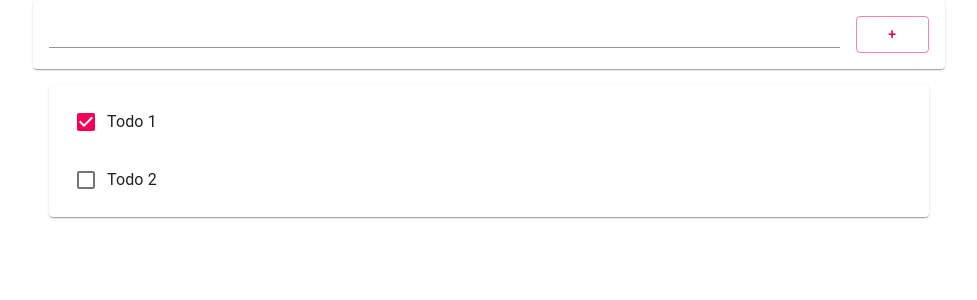
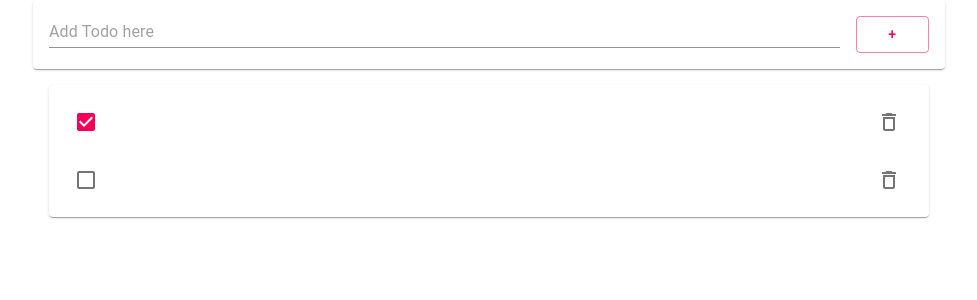
Before and after one commit to JiYoungHwang73/todo-react-app, a React (Create React App) app: page / in a window 1280 px wide. Shown: the top 300 px of the page, without its empty margins (151-1128 px from the left). Built offline with nearby package versions, Linux system fonts and the light colour scheme.

Commit message:
11. React로 목록 추가, 수정, 삭제하기  - 오류 사항 Warning: Failed prop type: Invalid prop `id`/`name` of type `number` supplied to `ForwardRef(InputBase)`, expected `string`. 목록 안 불러와지는 현상. prop type 문제.

```diff
--- a/src/AddTodo.js
+++ b/src/AddTodo.js
@@ -1,35 +1,41 @@
-import React, { useState } from "react";
-import { TextField, Paper, Button, Grid } from "@material-ui/core";
+import React from "react";
+import { TextField, Paper, Button, Grid} from "@material-ui/core";
 
-function AddTodo(props) {
-    const [item, setItem] = useState({ title: "" });
-
-    const onInputChange = (e) => {
-        let newItem = {...item}
-        newItem.title = e.target.value;
-        setItem(newItem);
+class AddTodo extends React.Component {
+    constructor(props) {
+        super(props);
+        this.state = {item: {title: ""}};
+        this.add = props.add; // props의 함수를 this.add에 연결,
+        //props에는 상위 컴포넌트(App.js)의 함수, 매개변수가 들어 있음.
+    }
+    onInputChange = (e) => {
+        const thisItem = this.state.item;
+        thisItem.title = e.target.value;
+        this.setState({item: thisItem});
+        console.log(thisItem);
     }
 
-    const onButtonClick = () => {
-        props.add(item);
-        setItem({ title: "" });// text 값을 추가하고 입력 필드는 초기화시킨다.
+    onButtonClick = () => {
+        this.add(this.state.item);
+        this.setState({item: {title: ""}}); // text 값을 추가하고 입력 필드는 초기화시킨다.
     }
 
-    const enterKeyEventHandler = (e) => {
-        if (e.key == 'Enter') {
-            onButtonClick();
+    enterKeyEventHandler = (e) => {
+        if(e.key == 'Enter') {
+            this.onButtonClick();
         }
     }
+    render() {
         return (
-        <Paper style={{ margine: 16, padding: 16 }}>
+            <Paper style={{margine:16, padding:16}}>
                 <Grid container>
-                <Grid xs={11} md={11} item style={{ paddingRight: 16 }}>
+                    <Grid xs={11} md={11} item style={{paddingRight:16}}>
                         <TextField
-                        placehoder="Add Todo here"
+                        placeholder="Add Todo here"
                         fullWidth
-                        onChange={onInputChange}
-                        value={item.title}
-                        onKeyPress={enterKeyEventHandler}
+                        onChange={this.onInputChange}
+                        value={this.state.item.title}
+                        onKeyPress={this.enterKeyEventHendler}
                         />
                     </Grid>
                     <Grid xs={1} md={1} item>
@@ -37,15 +43,15 @@ function AddTodo(props) {
                         fullWidth
                         color="secondary"
                         variant="outlined"
-                        onClick={onButtonClick}
+                        onClick={this.onButtonClick}
                         >
                             +
                         </Button>
                     </Grid>
                 </Grid>
             </Paper>
-
         );
+    }
 }
 
 export default AddTodo;
--- a/src/App.js
+++ b/src/App.js
@@ -1,57 +1,63 @@
-import React, { useState, useEffect } from 'react';
+import React from 'react';
 import Todo from './Todo';
 import AddTodo from './AddTodo';
 import { Paper, List, Container } from "@material-ui/core";
 import './App.css';
 
-function App() {
-  const [items, setItems] = useState([
+class App extends React.Component {
+  constructor(props) {
+    super(props);
+    this.state = {
+      items: [
         { id: 0, title: "Todo 1 ", done: true },
         { id: 1, title: "Todo 2 ", done: false },
-  ]);
-
-  const [todoItems, setTodoItems] = useState("");
+      ],
+    };
+  }
 
   // add 함수 추가
-  const add = (item) => {
-    const thisItems = items;
-    item.id = "ID-" + thisItems.length;//key를 위한 id 추가
+  add = (item) => {
+    const thisItems = this.state.items;
+    item.id = "ID-" + thisItems.length;   // key를 위한 id 추가
     item.done = false;
     thisItems.push(item);
-    setItems(thisItems);
-    setTodoItems(items.length > 0 && (
+    this.setState({ items: thisItems }); // update state
+    console.log("items: ", this.state.items);
+  }
+
+  // delete 함수 추가
+  delete = (item) => {
+    const thisItems = this.state.items;
+    const newItems = thisItems.filter(e => e.id !== item.id);
+    this.setState({ items: newItems }, () => {
+      // 디버깅 콜백
+      console.log("Update Items: ", this.state.items);
+    });
+  }
+
+  render() {
+    // todoItems에 this.state.items.length가 0보다 크다면 true이므로 && 뒤에 값을 넘겨준다.
+    // todoItem = this.state.items.length > 0 ? (<Paper></Paper>):""; 이렇게 해도 같은 결과이다. 조건선택문 ? ternary operator
+    var todoItems = this.state.items.length > 0 && (
       <Paper style={{ margin: 16 }}>
         <List>
-          {items.map((item, idx) => (
-            <Todo item={item} key={item.id} />
+          {this.state.items.map((item, idx) => (
+            <Todo item={item} key={item.id} delete={this.delete}/>
           ))}
         </List>
       </Paper>
-    ));
-    console.log(items);
-  }
+    );
 
-  useEffect(() => {
-    setTodoItems(items.length > 0 && (
-      <Paper style={{ margin: 16 }}>
-        <List>
-          {items.map((item, idx) => (
-            <Todo item={item} key={item.id} />
-          ))}
-        </List>
-      </Paper>
-    ))
-  }, []);
-
+    // 생성된 컴포넌트 JSX를 리턴한다.
     return (
       <div className="App">
         <Container maxWidth="md">
-        <AddTodo add={add} />
+          <AddTodo add={this.add} />
           <div className="TodoList">{todoItems}</div>
         </Container>
       </div>
     );
-
+  }
 }
 
 export default App;
--- a/src/Todo.js
+++ b/src/Todo.js
@@ -1,31 +1,73 @@
 import React from 'react';
-import { ListItem, ListItemText, InputBase, Checkbox } from "@material-ui/core";
+import {ListItem, ListItemText, InputBase, Checkbox, ListItemSecondaryAction, IconButton} from "@material-ui/core"
+import DeleteOutlined from "@material-ui/icons/DeleteOutlined";
 
+class Todo extends React.Component {
+    constructor(props) {
+        super(props);
+        this.state = { item: props.item, readOnly: true }; // 매개변수 item의 변수/값을 item에 대입
+        this.delete = props.delete;
+    }
 
-function Todo(props) {
-    const item = props.item;
+    deleteEventHandler = () => {
+        this.delete(this.state.item);
+    }
+    offReadOnlyMode = () => {
+        console.log("Event!", this.state.readOnly);
+        this.setState({readOnly:false}, () => {
+            console.log("ReadOnly?", this.state.readOnly)
+        });
+    }
 
+    enterKeyEventHandler = (e) => {
+        if(e.key === "Enter") {
+            this.setState({readOnly:true});
+        }
+    }
+
+    editKeyEventHandler = (e) => {
+        const thisItem = this.state.item;
+        thisItem.title = e.target.value;
+        this.setState({item:thisItem});
+    }
+    checkboxEventHandler = (e) => {
+        console.log("check box event call");
+        const thisItem = this.state.item;
+        thisItem.done = thisItem.done ? false : true; // thisItemdone = !thisitem.done
+        this.setState({item:thisItem});
+    }
+    render() {
+        const item = this.state.item;
         return (
             <ListItem>
                 <Checkbox
                 checked={item.done}
+                onChange={this.checkboxEventHandler}
                 />
                 <ListItemText>
                     <InputBase
-                    inputProps={{ "aria-label": "naked" }}
+                    inputProps={{"aria-label":"naked", readOnly:this.state.readOnly}}
                     type="text"
                     id={item.id}
                     name={item.id}
-                    value={item.title}
+                    value={item.tilte}
                     multiline={true}
                     fullWidth={true}
-
+                    onClick={this.offReadOnlyMode}
+                    onChange={this.editEventHandler}
+                    onKeyPress={this.enterKeyEventHandler}
                     />
                 </ListItemText>
 
-
+                <ListItemSecondaryAction>
+                    <IconButton aria-label="Delete"
+                    onClick={this.deleteEventHandler}>
+                        <DeleteOutlined />
+                    </IconButton>
+                </ListItemSecondaryAction>
             </ListItem>
         );
     }
+}
 
 export default Todo;
```
Lines whose indentation alone changed are shown as unchanged.
